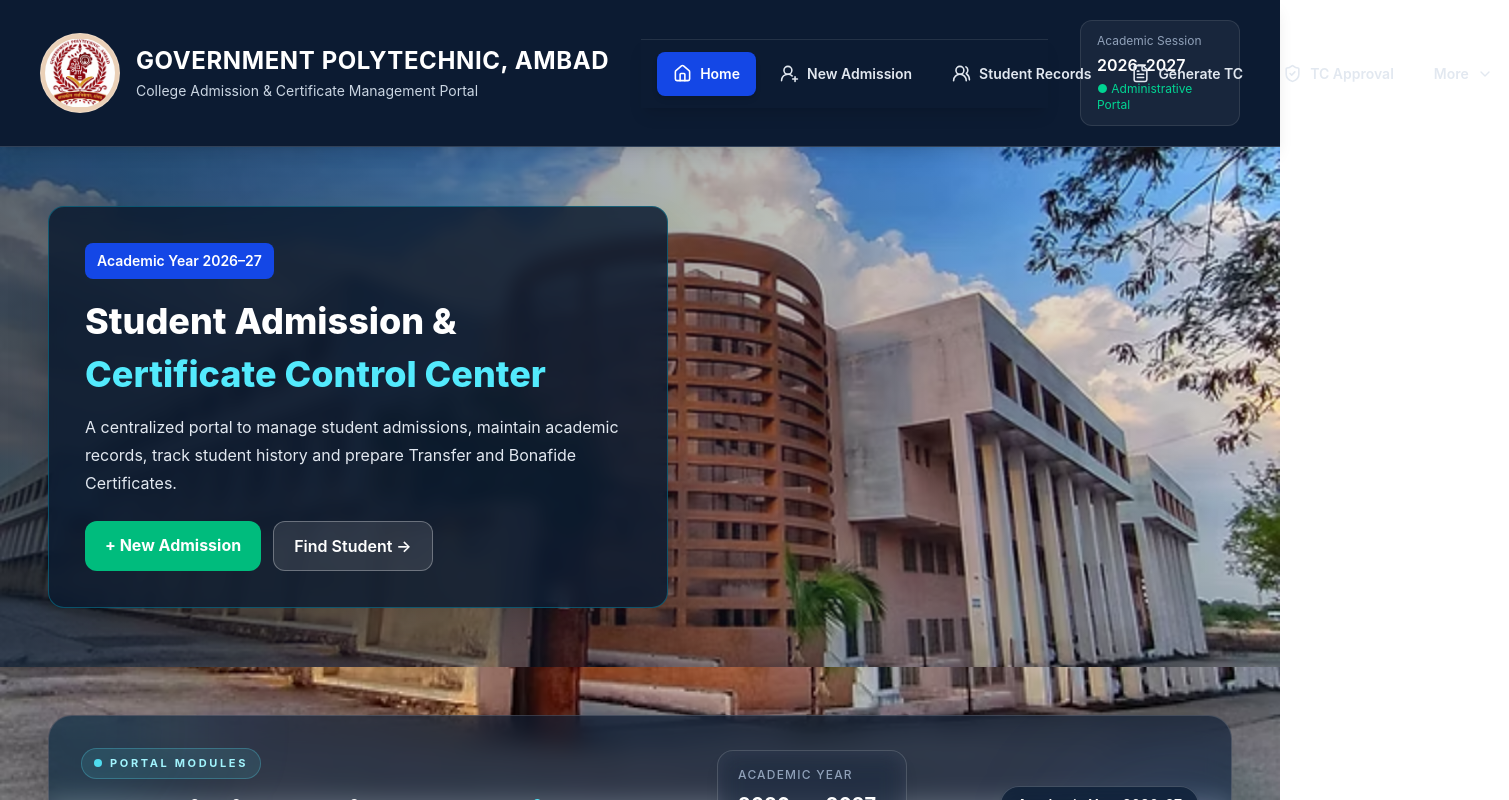
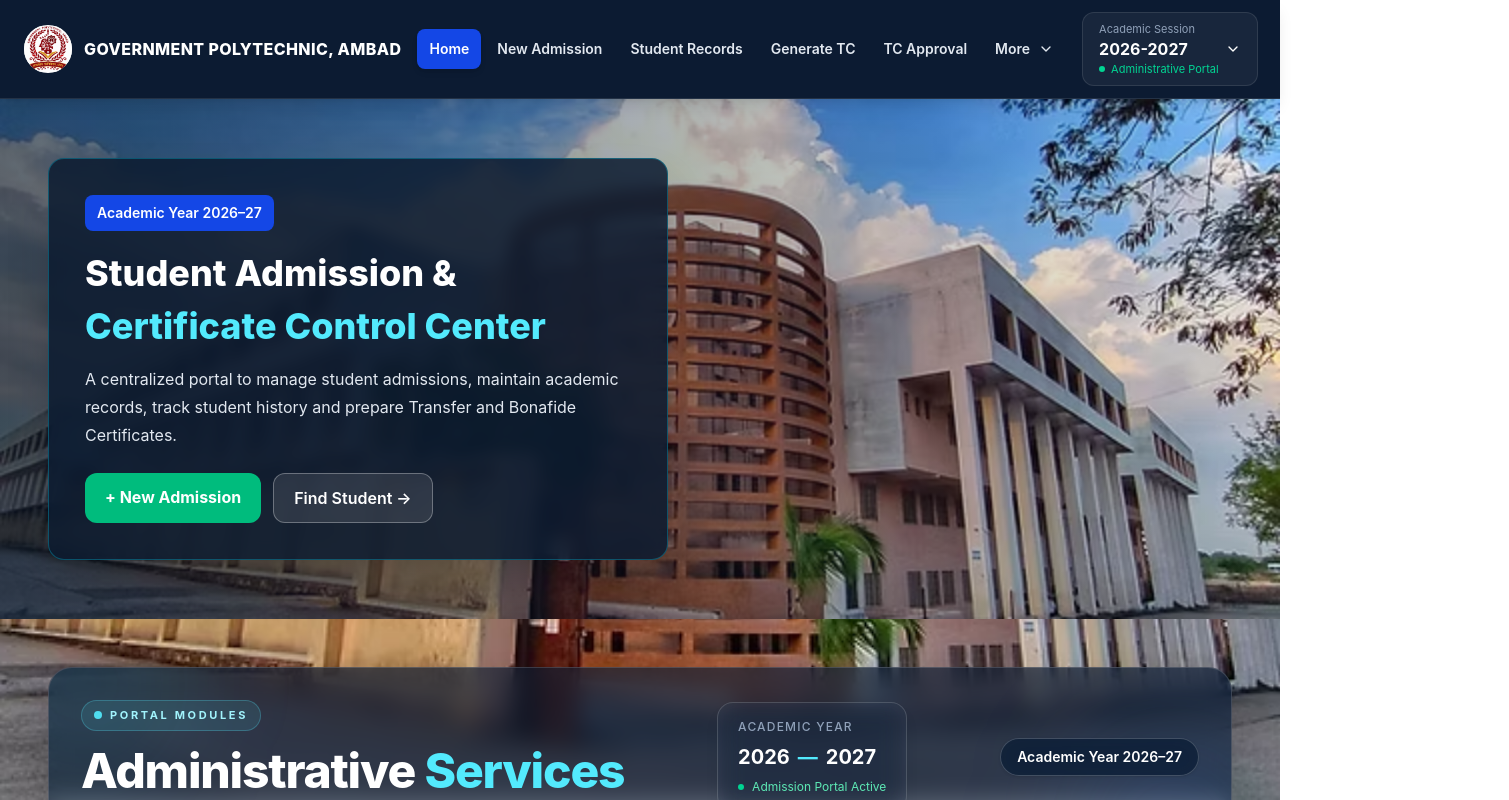
Before and after one commit to karan-pawar-7/Final-Year-Project, a React (Vite) app in the folder TC GENERATOR/: page / in a window 1280 px wide. Shown: the top 800 px of the page, 1509 px wide, since content can reach past the window. Built offline with nearby package versions, Linux system fonts and the light colour scheme.

Commit message:
Update project code

```diff
--- a/TC GENERATOR/src/components/Navbar.jsx
+++ b/TC GENERATOR/src/components/Navbar.jsx
@@ -1,5 +1,4 @@
-
-import { useState } from "react";
+import { useState, useEffect, useRef } from "react";
 import { NavLink, Link } from "react-router-dom";
 import {
   House,
@@ -14,39 +13,54 @@ import {
   ShieldCheck,
 } from "lucide-react";
 
+const navItems = [
+  { name: "Home", path: "/", icon: House },
+  { name: "New Admission", path: "/admissions", icon: UserRoundPlus },
+  { name: "Student Records", path: "/students", icon: UsersRound },
+  { name: "Generate TC", path: "/tc", icon: FileText },
+  { name: "TC Approval", path: "/admin/tc-approval-requests", icon: ShieldCheck },
+];
+
+const moreItems = [
+  { name: "Bonafide Certificate", path: "/bonafide", icon: FileCheck, color: "text-cyan-700" },
+  { name: "Student History", path: "/history", icon: History, color: "text-purple-700" },
+  { name: "Certificate History", path: "/certificates", icon: FileText, color: "text-emerald-700" },
+];
+
+const SESSIONS = ["2024-2025", "2025-2026", "2026-2027"];
+
 function Navbar() {
   const [moreOpen, setMoreOpen] = useState(false);
   const [mobileOpen, setMobileOpen] = useState(false);
+  const [sessionOpen, setSessionOpen] = useState(false);
+  const [session, setSession] = useState("2026-2027");
 
-  const navItems = [
-    { name: "Home", path: "/", icon: House },
-    {
-      name: "New Admission",
-      path: "/admissions",
-      icon: UserRoundPlus,
-    },
-    {
-      name: "Student Records",
-      path: "/students",
-      icon: UsersRound,
-    },
-    {
-      name: "Generate TC",
-      path: "/tc",
-      icon: FileText,
-    },
-    {
-      name: "TC Approval",
-      path: "/admin/tc-approval-requests",
-      icon: ShieldCheck,
-    },
-  ];
+  const moreRef = useRef(null);
+  const sessionRef = useRef(null);
 
-  const linkStyle = ({ isActive }) =>
-    `flex items-center gap-2 whitespace-nowrap rounded-lg px-4 py-3 text-sm font-semibold transition-all duration-200 ${
-      isActive
-        ? "bg-blue-700 text-white shadow-md"
-        : "text-slate-200 hover:bg-white/10 hover:text-white"
+  // dropdown ke bahar click karne par band ho jaye
+  useEffect(() => {
+    const handleClick = (e) => {
+      if (moreRef.current && !moreRef.current.contains(e.target)) setMoreOpen(false);
+      if (sessionRef.current && !sessionRef.current.contains(e.target)) setSessionOpen(false);
+    };
+    document.addEventListener("mousedown", handleClick);
+    return () => document.removeEventListener("mousedown", handleClick);
+  }, []);
+
+  const activeCls = "bg-blue-700 text-white shadow-md";
+  const idleCls = "text-slate-200 hover:bg-white/10 hover:text-white";
+
+  // Desktop links: compact, taaki sab ek hi line me aaye
+  const desktopLink = ({ isActive }) =>
+    `flex items-center gap-2 whitespace-nowrap rounded-lg px-3 py-2.5 text-sm font-semibold transition-colors ${
+      isActive ? activeCls : idleCls
+    }`;
+
+  // Mobile links: bade aur full width
+  const mobileLink = ({ isActive }) =>
+    `flex items-center gap-2 whitespace-nowrap rounded-lg px-4 py-3 text-sm font-semibold transition-colors ${
+      isActive ? activeCls : idleCls
     }`;
 
   const closeMenus = () => {
@@ -55,155 +69,167 @@ function Navbar() {
   };
 
   return (
-    <nav className="sticky top-0 z-50 border-t border-white/10 bg-[#0c1b32] text-white shadow-lg">
-      <div className="mx-auto flex max-w-7xl items-center justify-between px-4 py-3">
+    <header className="sticky top-0 z-50 border-b border-white/10 bg-[#0c1b32] text-white shadow-lg">
+      <div className="mx-auto flex max-w-[1800px] flex-wrap items-center gap-x-4 gap-y-3 px-4 py-3 lg:px-6 xl:flex-nowrap 2xl:px-8">
+        {/* ---------- Brand ---------- */}
+        <Link to="/" onClick={closeMenus} className="flex shrink-0 items-center gap-3">
+          <img
+            src="/logo.png"
+            alt="Government Polytechnic Ambad"
+            className="h-14 w-14 rounded-full bg-white object-contain xl:h-12 xl:w-12 2xl:h-14 2xl:w-14"
+          />
+          <div>
+            <h1 className="text-base font-extrabold tracking-wide sm:text-lg xl:text-base 2xl:text-xl">
+              GOVERNMENT POLYTECHNIC, AMBAD
+            </h1>
+            <p className="mt-0.5 hidden text-sm text-slate-300 sm:block xl:hidden 2xl:block">
+              College Admission &amp; Certificate Management Portal
+            </p>
+          </div>
+        </Link>
 
-        {/* Mobile menu button */}
+        {/* ---------- Mobile toggle ---------- */}
         <button
           type="button"
           onClick={() => setMobileOpen(!mobileOpen)}
-          className="rounded-lg p-2 hover:bg-white/10 lg:hidden"
+          className="ml-auto rounded-lg p-2 hover:bg-white/10 lg:hidden"
           aria-label="Toggle navigation"
           aria-expanded={mobileOpen}
         >
           {mobileOpen ? <X size={23} /> : <Menu size={23} />}
         </button>
 
-        {/* Desktop Navigation */}
-        <div className="hidden items-center gap-2 lg:flex">
-          {navItems.map((item) => {
-            const Icon = item.icon;
+        {/* ---------- Desktop navigation ---------- */}
+        <nav className="order-last hidden w-full items-center gap-1 border-t border-white/10 pt-3 lg:flex xl:order-none xl:ml-auto xl:w-auto xl:border-0 xl:pt-0">
+          {navItems.map(({ name, path, icon: Icon }) => (
+            <NavLink
+              key={path}
+              to={path}
+              end={path === "/"}
+              onClick={closeMenus}
+              className={desktopLink}
+            >
+              {/* xl se 2xl ke beech icons hide, jagah bachane ke liye */}
+              <Icon size={18} className="xl:max-2xl:hidden" />
+              {name}
+            </NavLink>
+          ))}
 
-            return (
-              <NavLink
-                key={item.path}
-                to={item.path}
-                end={item.path === "/"}
-                onClick={closeMenus}
-                className={linkStyle}
-              >
-                <Icon size={19} />
-                {item.name}
-              </NavLink>
-            );
-          })}
-
-          {/* More Dropdown */}
-          <div className="relative">
+          {/* More dropdown */}
+          <div className="relative" ref={moreRef}>
             <button
               type="button"
               onClick={() => setMoreOpen(!moreOpen)}
-              className={`flex items-center gap-2 rounded-lg px-4 py-3 text-sm font-semibold transition ${
-                moreOpen
-                  ? "bg-white/10 text-white"
-                  : "text-slate-200 hover:bg-white/10"
+              aria-expanded={moreOpen}
+              className={`flex items-center gap-2 rounded-lg px-3 py-2.5 text-sm font-semibold transition ${
+                moreOpen ? "bg-white/10 text-white" : "text-slate-200 hover:bg-white/10"
               }`}
             >
               More
               <ChevronDown
                 size={16}
-                className={`transition-transform ${
-                  moreOpen ? "rotate-180" : ""
-                }`}
+                className={`transition-transform ${moreOpen ? "rotate-180" : ""}`}
               />
             </button>
 
             {moreOpen && (
               <div className="absolute right-0 top-full mt-2 w-64 overflow-hidden rounded-xl border border-slate-200 bg-white p-2 text-slate-800 shadow-2xl">
+                {moreItems.map(({ name, path, icon: Icon, color }) => (
                   <Link
-                  to="/bonafide"
+                    key={path}
+                    to={path}
                     onClick={closeMenus}
                     className="flex items-center gap-3 rounded-lg px-3 py-3 text-sm hover:bg-blue-50"
                   >
-                  <FileCheck size={19} className="text-cyan-700" />
-                  <span>Bonafide Certificate</span>
+                    <Icon size={19} className={color} />
+                    <span>{name}</span>
                   </Link>
-
-                <Link
-                  to="/history"
-                  onClick={closeMenus}
-                  className="flex items-center gap-3 rounded-lg px-3 py-3 text-sm hover:bg-blue-50"
-                >
-                  <History size={19} className="text-purple-700" />
-                  <span>Student History</span>
-                </Link>
-
-                <Link
-                  to="/certificates"
-                  onClick={closeMenus}
-                  className="flex items-center gap-3 rounded-lg px-3 py-3 text-sm hover:bg-blue-50"
-                >
-                  <FileText size={19} className="text-emerald-700" />
-                  <span>Certificate History</span>
-                </Link>
+                ))}
               </div>
             )}
           </div>
+        </nav>
+
+        {/* ---------- Academic session (compact) ---------- */}
+        <div
+          ref={sessionRef}
+          className="relative flex w-full shrink-0 flex-col rounded-xl border border-white/10 bg-white/5 px-4 py-2 sm:w-44 lg:ml-auto xl:ml-0"
+        >
+          <span className="text-[11px] leading-4 text-slate-400">Academic Session</span>
+          <button
+            type="button"
+            onClick={() => setSessionOpen(!sessionOpen)}
+            aria-expanded={sessionOpen}
+            className="flex items-center justify-between gap-2 text-base leading-6"
+          >
+            <strong>{session}</strong>
+            <ChevronDown
+              size={16}
+              className={`transition-transform ${sessionOpen ? "rotate-180" : ""}`}
+            />
+          </button>
+          <span className="flex items-center gap-1.5 text-[11px] leading-4 text-emerald-400">
+            <i className="h-1.5 w-1.5 rounded-full bg-emerald-400" />
+            Administrative Portal
+          </span>
+
+          {sessionOpen && (
+            <ul className="absolute inset-x-0 top-full mt-2 rounded-xl border border-white/10 bg-[#0c1b32] p-1.5 shadow-2xl">
+              {SESSIONS.map((s) => (
+                <li key={s}>
+                  <button
+                    type="button"
+                    onClick={() => {
+                      setSession(s);
+                      setSessionOpen(false);
+                    }}
+                    className={`w-full rounded-lg px-3 py-2.5 text-left text-sm hover:bg-blue-700 ${
+                      s === session ? "bg-blue-700" : ""
+                    }`}
+                  >
+                    {s}
+                  </button>
+                </li>
+              ))}
+            </ul>
+          )}
         </div>
 
-        {/* Mobile Brand */}
-        <Link
-          to="/"
+        {/* ---------- Mobile navigation ---------- */}
+        {mobileOpen && (
+          <div className="order-last w-full space-y-1 border-t border-white/10 pt-3 lg:hidden">
+            {navItems.map(({ name, path, icon: Icon }) => (
+              <NavLink
+                key={path}
+                to={path}
+                end={path === "/"}
                 onClick={closeMenus}
-          className="text-sm font-bold text-cyan-300 lg:hidden"
-        >
-          GP AMBAD
-        </Link>
-      </div>
-
-      {/* Mobile Navigation */}
-      {mobileOpen && (
-        <div className="space-y-1 border-t border-white/10 px-4 py-3 lg:hidden">
-          {navItems.map((item) => {
-            const Icon = item.icon;
-
-            return (
-              <NavLink
-                key={item.path}
-                to={item.path}
-                end={item.path === "/"}
-                onClick={closeMenus}
-                className={linkStyle}
+                className={mobileLink}
               >
                 <Icon size={19} />
-                {item.name}
+                {name}
               </NavLink>
-            );
-          })}
+            ))}
 
             <p className="px-4 pt-3 text-xs font-semibold uppercase tracking-wider text-slate-400">
               More Services
             </p>
 
+            {moreItems.map(({ name, path, icon: Icon }) => (
               <Link
-            to="/bonafide"
+                key={path}
+                to={path}
                 onClick={closeMenus}
                 className="flex items-center gap-2 rounded-lg px-4 py-3 text-sm text-slate-200 hover:bg-white/10"
               >
-            <FileCheck size={19} />
-            Bonafide Certificate
+                <Icon size={19} />
+                {name}
               </Link>
-
-          <Link
-            to="/history"
-            onClick={closeMenus}
-            className="flex items-center gap-2 rounded-lg px-4 py-3 text-sm text-slate-200 hover:bg-white/10"
-          >
-            <History size={19} />
-            Student History
-          </Link>
-
-          <Link
-            to="/certificates"
-            onClick={closeMenus}
-            className="flex items-center gap-2 rounded-lg px-4 py-3 text-sm text-slate-200 hover:bg-white/10"
-          >
-            <FileText size={19} />
-            Certificate History
-          </Link>
+            ))}
           </div>
         )}
-    </nav>
+      </div>
+    </header>
   );
 }
 
--- a/TC GENERATOR/src/pages/Home.jsx
+++ b/TC GENERATOR/src/pages/Home.jsx
@@ -61,10 +61,10 @@ function Home() {
       />
 
       {/* College Header */}
-      <header className="relative z-20 w-full border-b border-slate-700 bg-[#0c1b32] text-white shadow-lg">
+      {/* <header className="relative z-20 w-full border-b border-slate-700 bg-[#0c1b32] text-white shadow-lg">
         <div className="mx-auto flex w-full max-w-[1800px] flex-col gap-5 px-5 py-5 lg:flex-row lg:items-center lg:justify-between lg:gap-6 xl:px-10">
 
-          {/* College Logo and Details */}
+
           <div className="flex min-w-0 shrink-0 items-center gap-4">
             <img
               src="/college-logo.png"
@@ -85,12 +85,11 @@ function Home() {
             </div>
           </div>
 
-          {/* Navigation */}
           <div className="min-w-0 flex-1 lg:px-2">
             <Navbar />
           </div>
 
-          {/* Academic Session */}
+
           <div className="w-full shrink-0 rounded-xl border border-white/10 bg-white/5 px-4 py-3 sm:w-40">
             <p className="text-xs text-slate-400">
               Academic Session
@@ -106,7 +105,12 @@ function Home() {
           </div>
 
         </div>
-      </header>
+      </header> */}
+       {/* <div className="min-w-0 flex-1 sticky">
+            <Navbar />
+          </div> */}
+           <Navbar />
+
 
       {/* Main Content */}
       <main className="relative z-10 w-full">
```
Also changed, not shown: TC GENERATOR/src/pages/GenerateTC.jsx (+10 -2 lines), TC GENERATOR/src/pages/NewAddmission.jsx (+13 -5 lines), TC GENERATOR/src/pages/StudentAdmission.jsx (+9 -5 lines), TC GENERATOR/src/pages/TCApprovalRequests.jsx (+13 -7 lines), TC GENERATOR/public/logo.png (renamed from TC GENERATOR/public/college-logo.png), TC GENERATOR/src/assets/logo.png (added). Lines whose indentation alone changed are shown as unchanged.
